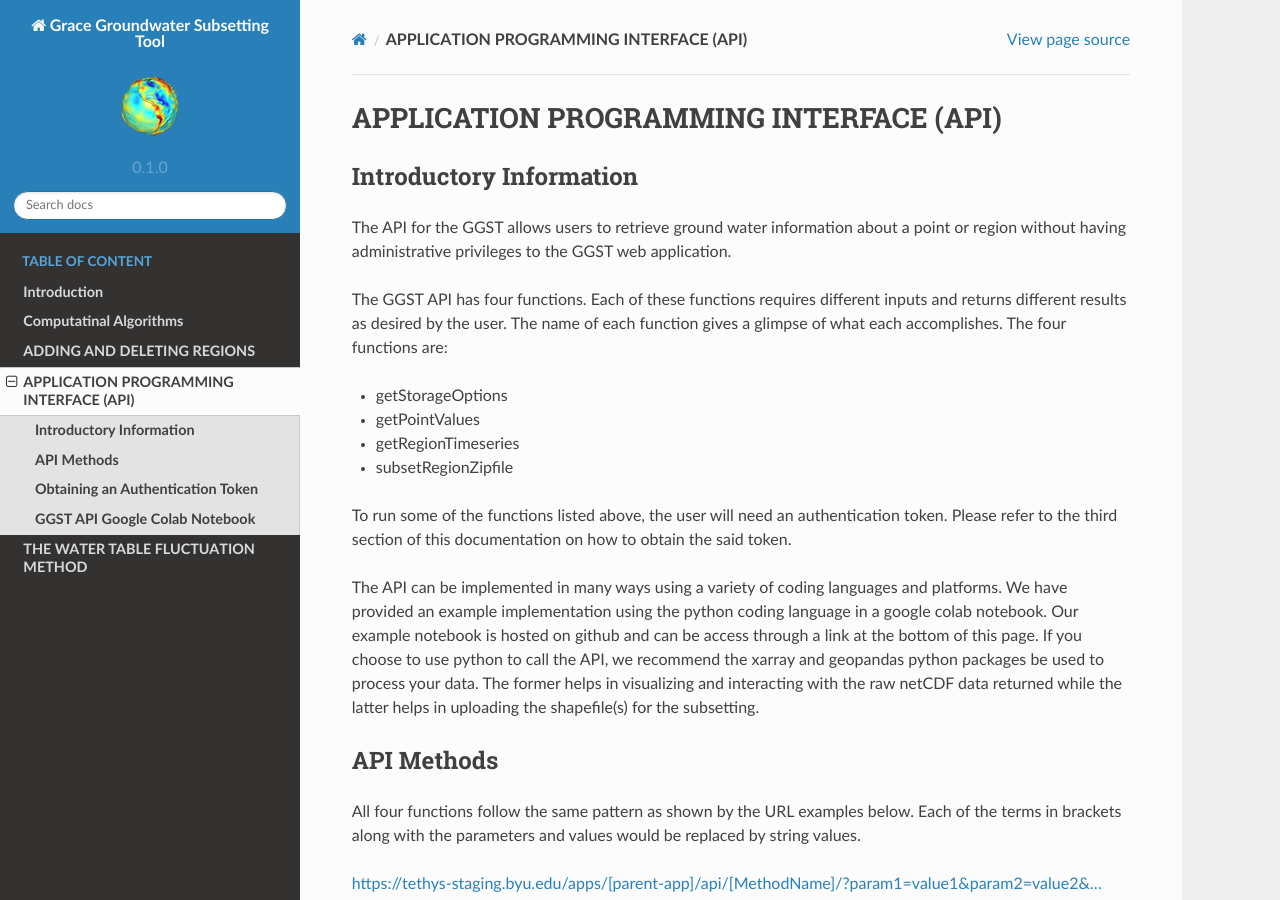
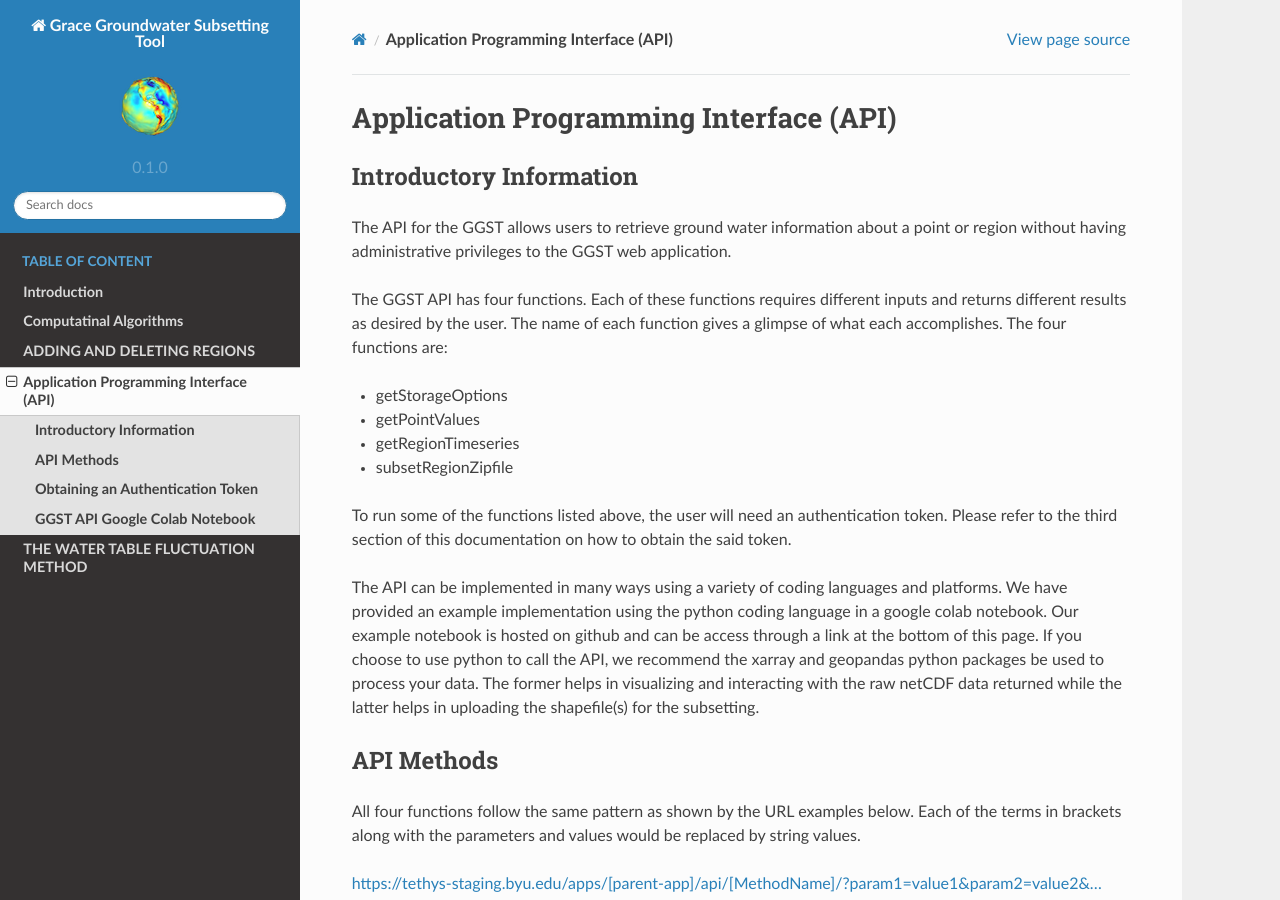
Before and after one commit to BYU-Hydroinformatics/ggst, a Sphinx documentation site: the page built from docs/source/api.rst, in a window 1280 px wide and 900 px high. Built offline with Sphinx 7.4.7 and the Read the Docs theme 2.0.0, drawn with Linux system fonts in a browser that asks for light colours.

```diff
--- a/docs/source/api.rst
+++ b/docs/source/api.rst
@@ -1,7 +1,7 @@
 .. raw:: html
    :file: translate.html
 
-**APPLICATION PROGRAMMING INTERFACE (API)**
+**Application Programming Interface (API)**
 =================================
 
 **Introductory Information**
```
